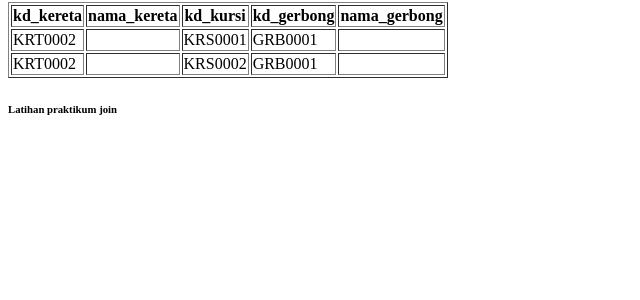
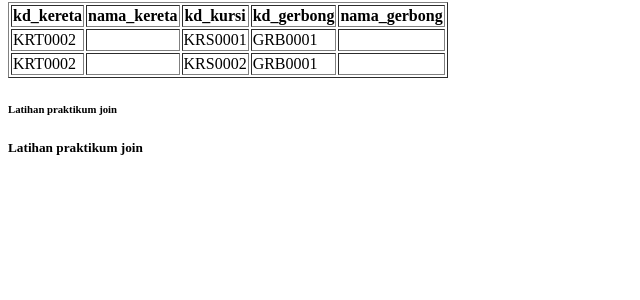
Before and after one commit to viagiovani/PR7_1700424_Rivia, a CodeIgniter app: page /promnet6/ in a window 1280 px wide. Shown: the part 378-678 px from the top of the page, without its empty margins (0-640 px from the left). Run offline with CodeIgniter, Linux system fonts and the light colour scheme; data comes from the database, SQL or seed files in the repository; data that the repository does not hold is empty.

Commit message:
ubah tampilan branch baru

```diff
--- a/application/views/Hasil.php
+++ b/application/views/Hasil.php
@@ -72,6 +72,7 @@
     </table>
 
     <h6>Latihan praktikum join</h6>
+    <h5>Latihan praktikum join</h5>
 </body>
 
 
```
